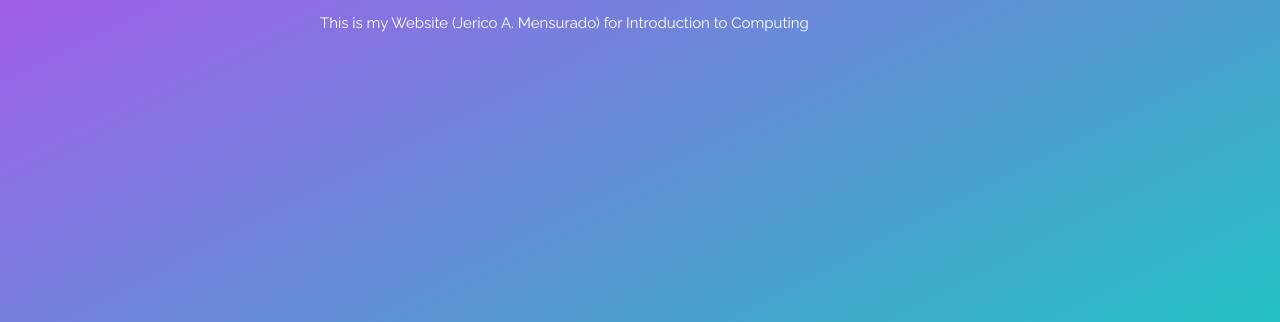
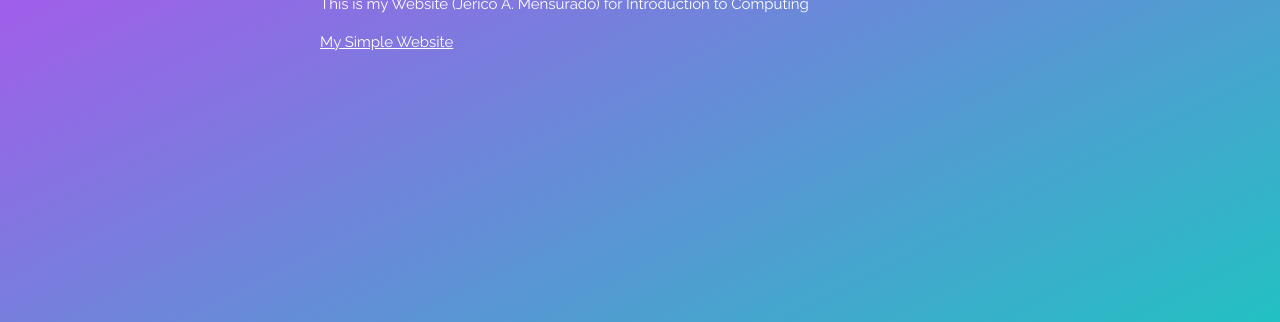
Before and after one commit to jericomensurado-dotcom/echo.io, a plain HTML site: page index.html in a window 1280 px wide. Shown: the part 478-800 px from the top of the page. Drawn offline with nearby package versions, Linux system fonts and the light colour scheme.

Commit message:
Update index.html

```diff
--- a/index.html
+++ b/index.html
@@ -78,7 +78,7 @@ body, html {
 	<div class="w3-display-middle">
 		<h1 class="w3-jumbo w3-animate-top">INTRODUCTION TO COMPUTING</h1>
 		<p>This is my Website (Jerico A. Mensurado) for Introduction to Computing</p>
-		<!--<hr class="w3-border-black" style="margin:auto;width:40%">-->
+		<p><a href="https://jericomensurado-dotcom.github.io/echo.io" target="_blank">My Simple Website</a></p>
 
 		</p>
 	</div>
```
